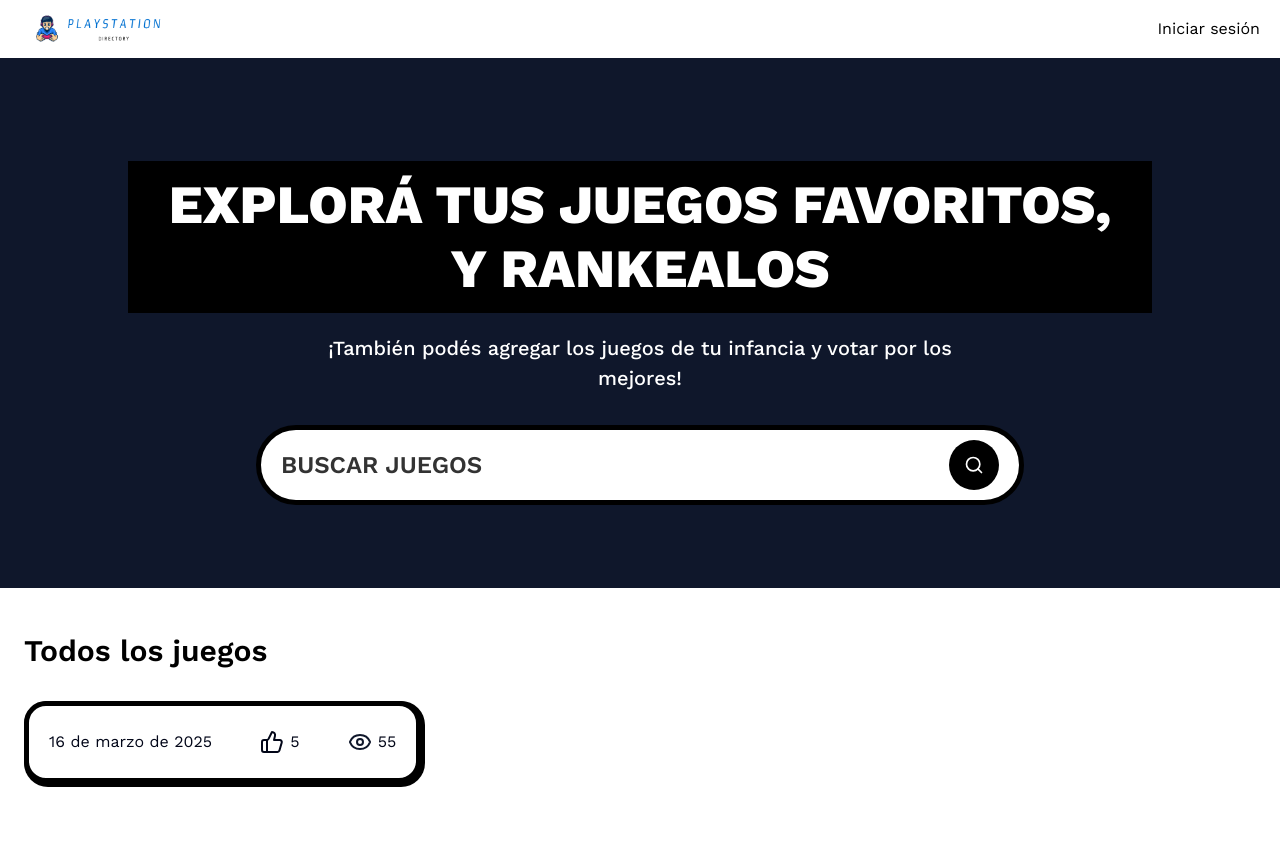
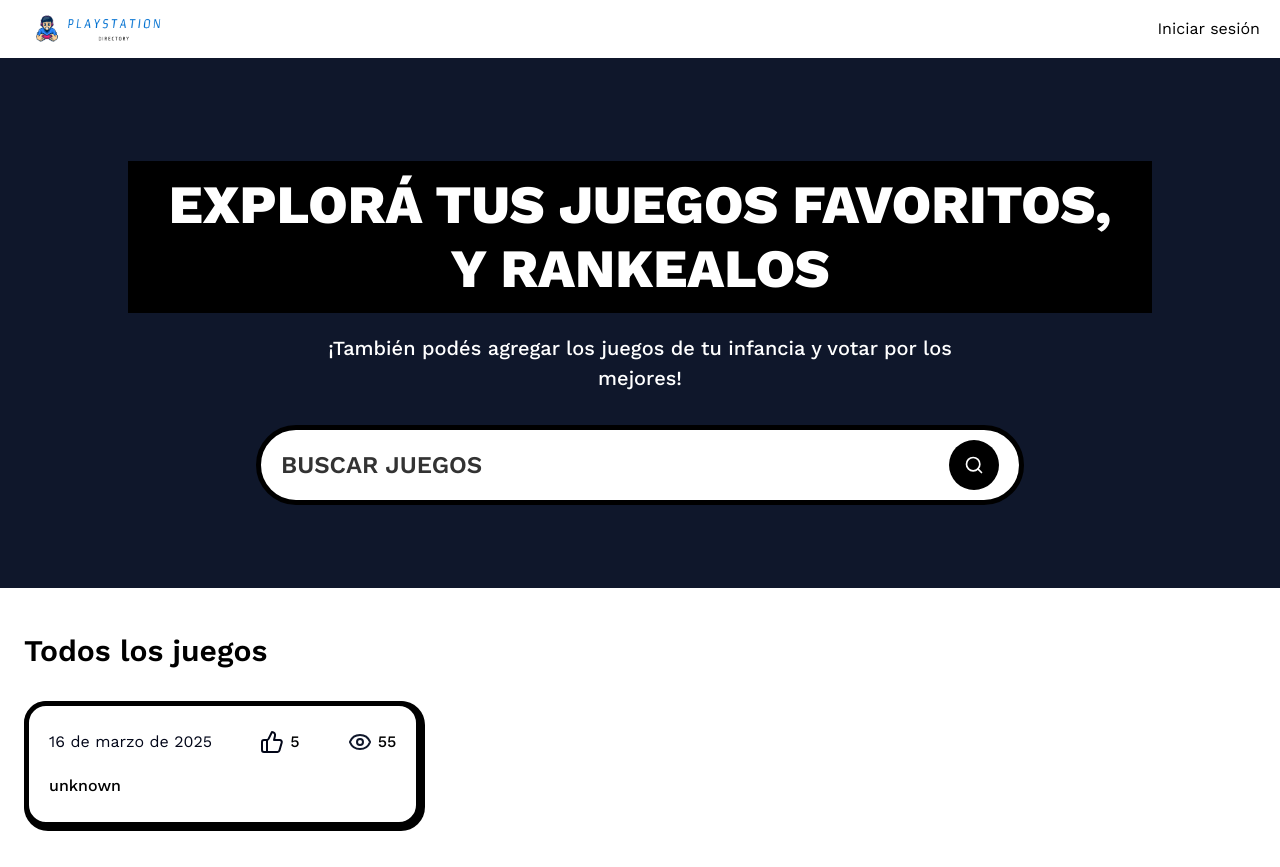
Before and after one commit to MarcosGual/nextjs-directory, a Next.js app: page / in a window 1280 px wide. Before the commit the page ends 823 px from the top, so only its background shows below. Built offline with nearby package versions, Linux system fonts and the light colour scheme; no server answers.

Commit message:
add: type add for GameCardType

```diff
--- a/app/(root)/page.tsx
+++ b/app/(root)/page.tsx
@@ -9,14 +9,15 @@ export default async function Home({ searchParams }: {
 
   const posts = [
     {
+      _id: 100,
       _createdAt: new Date(),
       views: 55,
       likes: 5,
-      author: { _id: 1 },
+      author: { _id: 1, name: "unknown" },
       description: "Esta es una descripción",
       image: "https://unsplash.com/es/fotos/dos-personas-jugando-a-la-consola-de-juegos-sony-ps4-eCktzGjC-iU",
+      title: "juego ps2",
       category: "ps2",
-      title: "juego ps2",
       genre: "action"
     }
   ]
--- a/components/GameCard.tsx
+++ b/components/GameCard.tsx
@@ -1,12 +1,26 @@
 import { formatDate } from '@/lib/utils';
 import { EyeIcon, ThumbsUp } from 'lucide-react';
+import Link from 'next/link';
 import React from 'react'
 
 export type GameCardType = {
+  _id: number;
+  title: string;
+  image: string;
   _createdAt: Date;
+  views: number;
+  likes: number;
+  author: {
+    _id: number;
+    name: string;
+  };
+  category: string;
+  genre: string;
 }
 
 const GameCard = ({ post }: { post: GameCardType }) => {
+  const { _createdAt, views, likes, author: { _id: authorId, name }, category, _id, image } = post;
+
   return (
     <li className='startup-card group'>
       <div className="flex-between">
@@ -15,11 +29,19 @@ const GameCard = ({ post }: { post: GameCardType }) => {
         </p>
         <div className={"flex gap-1.5"}>
           <ThumbsUp />
-          <span>{post.likes}</span>
+          <span className='text-16-medium'>{post.likes}</span>
         </div>
         <div className="flex gap-1.5">
           <EyeIcon className='size-6 text-primary' />
-          <span>{post.views}</span>
+          <span className='text-16-medium'>{post.views}</span>
+        </div>
+      </div>
+
+      <div className="flex-between mt-5 gap-5">
+        <div className="flex-1">
+          <Link href={`/user/${post.author?._id}`}>
+            <p className='text-16-medium line-clamp-1'>{post.author?.name}</p>
+          </Link>
         </div>
       </div>
     </li>
--- a/lib/utils.ts
+++ b/lib/utils.ts
@@ -5,7 +5,7 @@ export function cn(...inputs: ClassValue[]) {
   return twMerge(clsx(inputs))
 }
 
-export function formatDate(date:string){
+export function formatDate(date: Date) {
   return new Date(date).toLocaleDateString('es-AR', {
     day: 'numeric',
     month: 'long',
```
